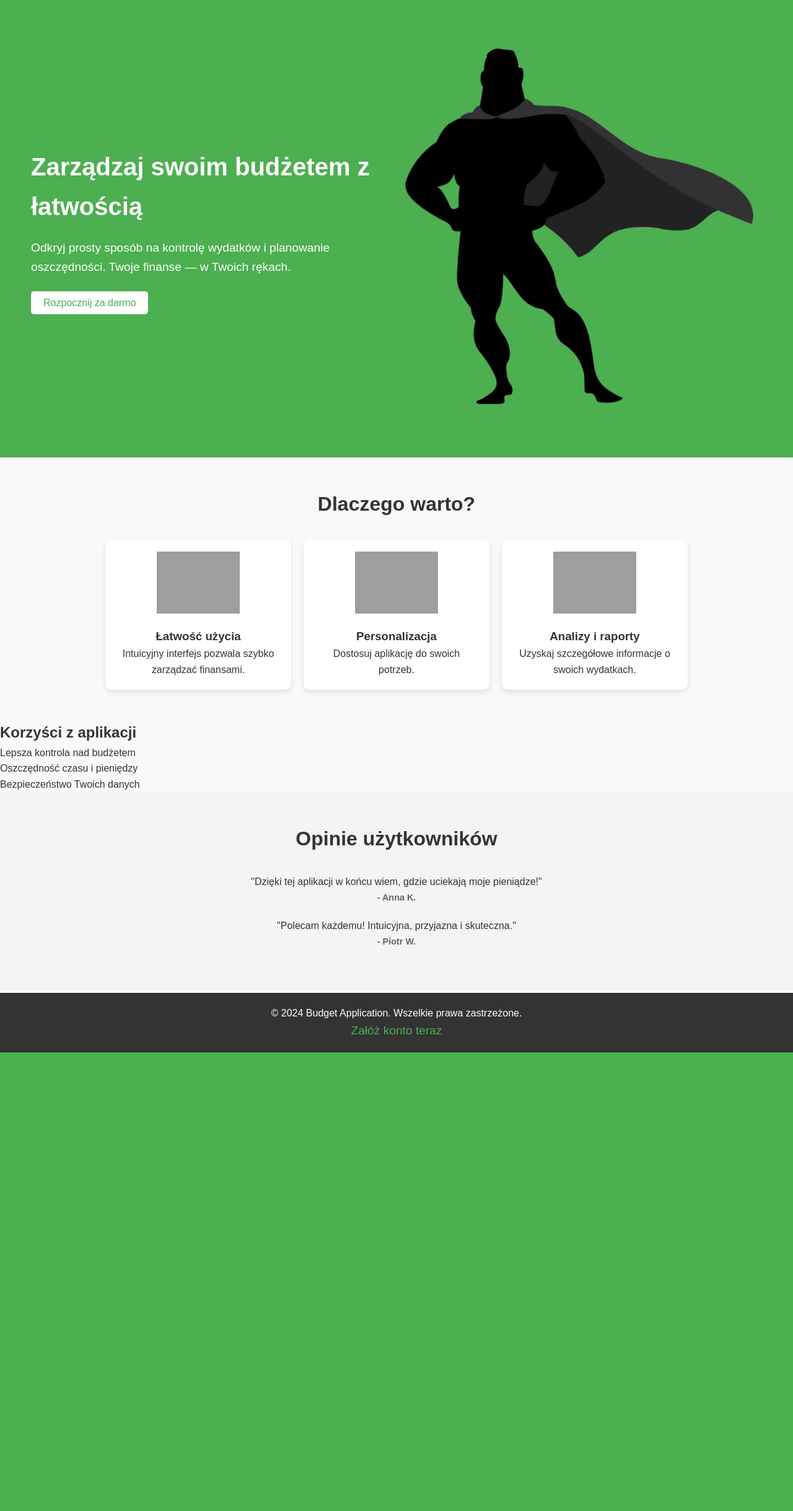
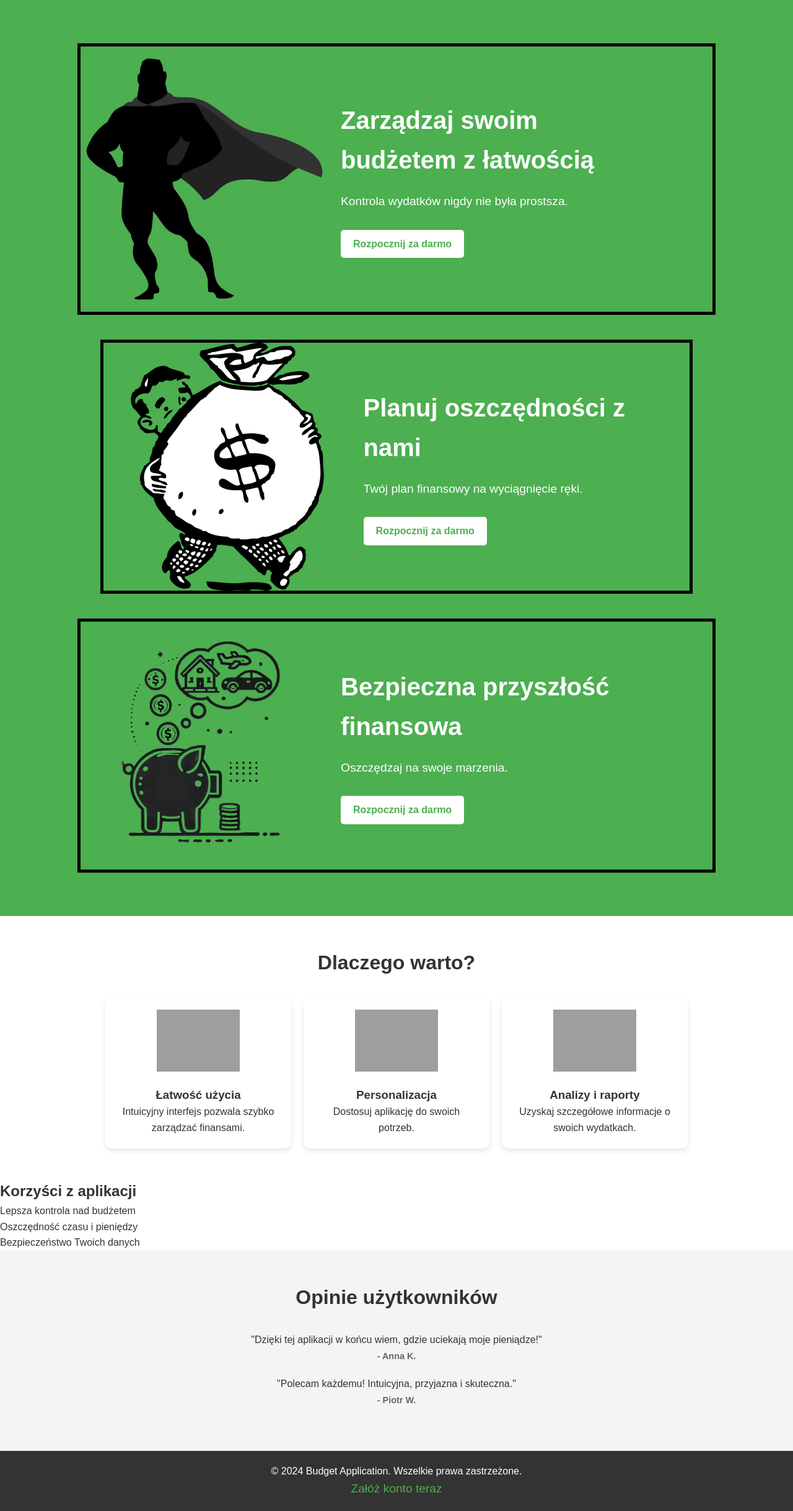
Before and after one commit to Mawv1/Budget-Application, a PHP site: page /landing_page.php in a window 1280 px wide. Shown: the part 91-2529 px from the top of the page at 62% size. Before the commit the page ends 1789 px from the top, so only its background shows below. Run offline with PHP 8.4, Linux system fonts and the light colour scheme; grey boxes are pictures that could not be loaded.

Commit message:
Repairing landing page

```diff
--- a/landing.css
+++ b/landing.css
@@ -9,7 +9,7 @@ body {
     font-family: Arial, sans-serif;
     line-height: 1.6;
     color: #333;
-    background-color: #f9f9f9;
+    /* background-color: #f9f9f9; */
 }
 
 .header {
@@ -47,7 +47,7 @@ body {
     color: #4caf50;
 }
 
-.hero {
+/* .hero {
     display: flex;
     justify-content: space-between;
     align-items: center;
@@ -69,26 +69,70 @@ body {
 .hero-content p {
     font-size: 1.2em;
     margin-bottom: 30px;
+} */
+
+.slider {
+    background-color: #4caf50;
+    color: white;
+    display: flex;
+    flex-direction: column;
+    align-items: center;
+    padding: 50px;
+    min-height: 100vh;
+    /* border: 5px solid black; */
+}
+
+.slide {
+    display: flex;
+    align-items: center;
+    margin: 20px 0;
+    border: 5px solid black;
+}
+
+.slide-image {
+    width: 50%;
+    max-width: 400px;
+    margin-right: 20px;
+    border-radius: 10px; /* Zaokrąglenie obrazu */
+}
+
+.slide-content {
+    width: 50%;
+    max-width: 600px;
+    text-align: left;
+}
+
+.slide-content h1 {
+    font-size: 2.5em;
+    margin-bottom: 20px;
+}
+
+.slide-content p {
+    font-size: 1.2em;
+    margin-bottom: 30px;
 }
 
 .cta-button {
-    background-color: #fff;
+    display: inline-block;
+    background-color: white;
     color: #4caf50;
     padding: 10px 20px;
-    font-size: 1em;
     text-decoration: none;
     border-radius: 5px;
-    transition: 0.3s;
+    font-weight: bold;
+    transition: background-color 0.3s;
 }
 
 .cta-button:hover {
-    background-color: #f4f4f4;
+    background-color: #45a049;
+    color: white;
 }
 
-.hero-image img {
+
+/* .hero-image img {
     max-width: 100%;
     border-radius: 10px;
-}
+} */
 
 .features {
     padding: 50px;
--- a/landing.js
+++ b/landing.js
@@ -1,8 +1,20 @@
 document.addEventListener('DOMContentLoaded', () => {
     const createAccountButton = document.getElementById('create-account');
+    if (createAccountButton) {
+        createAccountButton.addEventListener('click', (event) => {
+            event.preventDefault();
+            window.location.href = 'register.php';
+        });
+    }
 
-    createAccountButton.addEventListener('click', (event) => {
-        event.preventDefault(); // Zapobiega domyślnemu zachowaniu linku
-        window.location.href = 'register.php'; // Przekierowanie na formularz
-    });
+    const slides = document.querySelectorAll('.slide active');
+    let currentIndex = 0;
+
+    function showNextSlide() {
+        slides[currentIndex].classList.remove(' active');
+        currentIndex = (currentIndex + 1) % slides.length;
+        slides[currentIndex].classList.add(' active');
+    }
+
+    setInterval(showNextSlide, 5000);
 });
--- a/landing_page.php
+++ b/landing_page.php
@@ -6,7 +6,7 @@
     <title>Twoja Aplikacja Budżetowa</title>
     <link rel="stylesheet" href="landing.css">
     <link rel="icon" type="image/x-icon" href="pictures/logo.webp">
-    <script src="scripts/landing.js"></script>
+    <script src="landing.js"></script>
 </head>
 <body>
     <header class="header">
@@ -24,16 +24,34 @@
         </nav>
     </header>
 
-    <section class="hero">
-        <div class="hero-content">
-            <h1>Zarządzaj swoim budżetem z łatwością</h1>
-            <p>Odkryj prosty sposób na kontrolę wydatków i planowanie oszczędności. Twoje finanse — w Twoich rękach.</p>
-            <a href="#signup" class="cta-button">Rozpocznij za darmo</a>
+    <!-- <section class="hero"> -->
+    <div class="slider">
+        <div class="slide active">
+            <img src="pictures/hero.png" alt="Budżet domowy" class="slide-image">
+            <div class="slide-content">
+                <h1>Zarządzaj swoim budżetem z łatwością</h1>
+                <p>Kontrola wydatków nigdy nie była prostsza.</p>
+                <a href="#signup" class="cta-button">Rozpocznij za darmo</a>
+            </div>
         </div>
-        <div class="hero-image">
-            <img src="pictures/hero.png" alt="Hero Image">
+        <div class="slide">
+            <img src="pictures/savings.png" alt="Planowanie oszczędności" class="slide-image">
+            <div class="slide-content">
+                <h1>Planuj oszczędności z nami</h1>
+                <p>Twój plan finansowy na wyciągnięcie ręki.</p>
+                <a href="#signup" class="cta-button">Rozpocznij za darmo</a>
+            </div>
         </div>
-    </section>
+        <div class="slide">
+            <img src="pictures/dream_chasing.png" alt="Oszczędzanie na przyszłość" class="slide-image">
+            <div class="slide-content">
+                <h1>Bezpieczna przyszłość finansowa</h1>
+                <p>Oszczędzaj na swoje marzenia.</p>
+                <a href="#signup" class="cta-button">Rozpocznij za darmo</a>
+            </div>
+        </div>
+    </div>
+    <!-- </section> -->
 
     <section id="features" class="features">
         <h2>Dlaczego warto?</h2>
```
Also changed, not shown: pictures/dream_chasing.png (added), pictures/savings.png (added).
